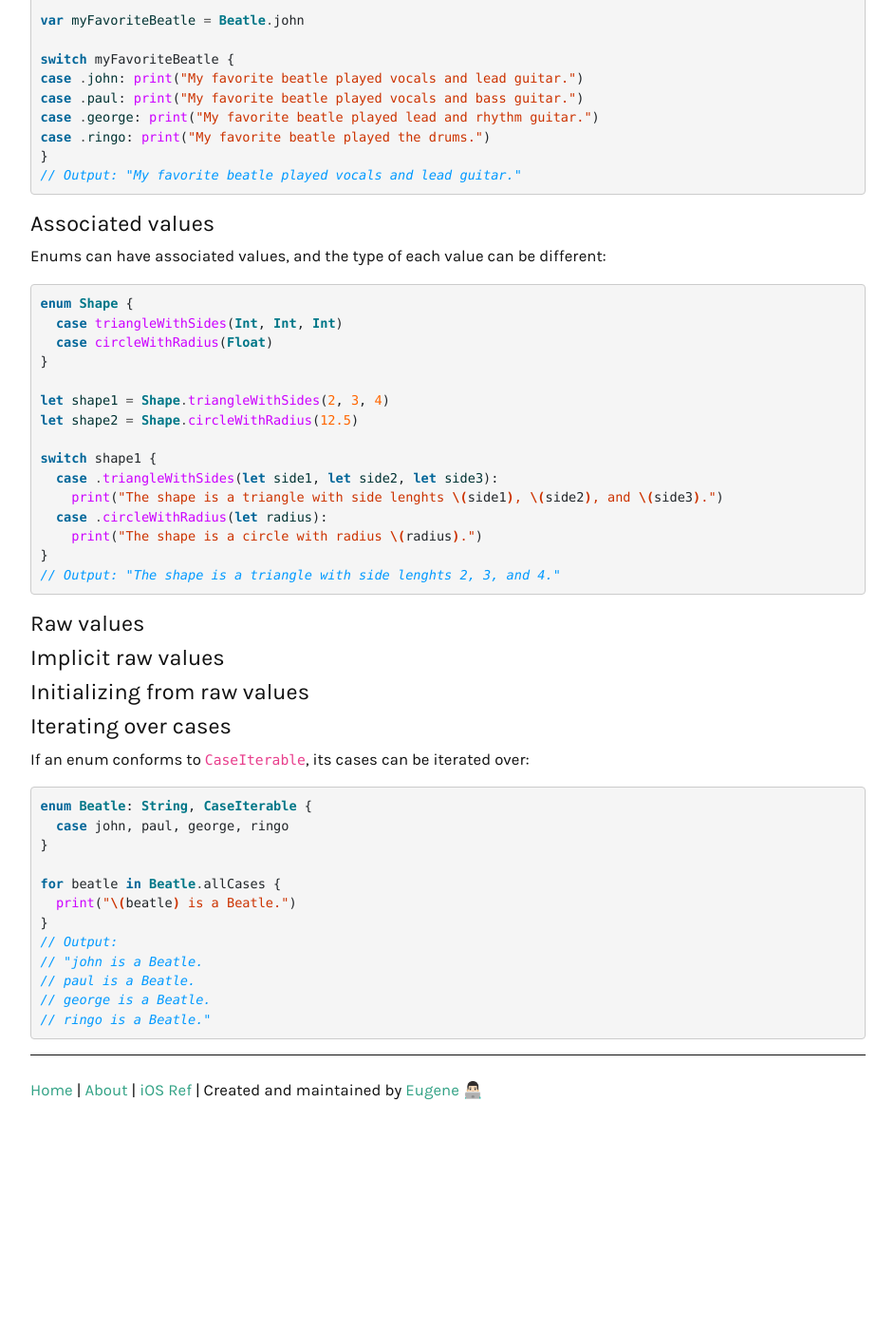
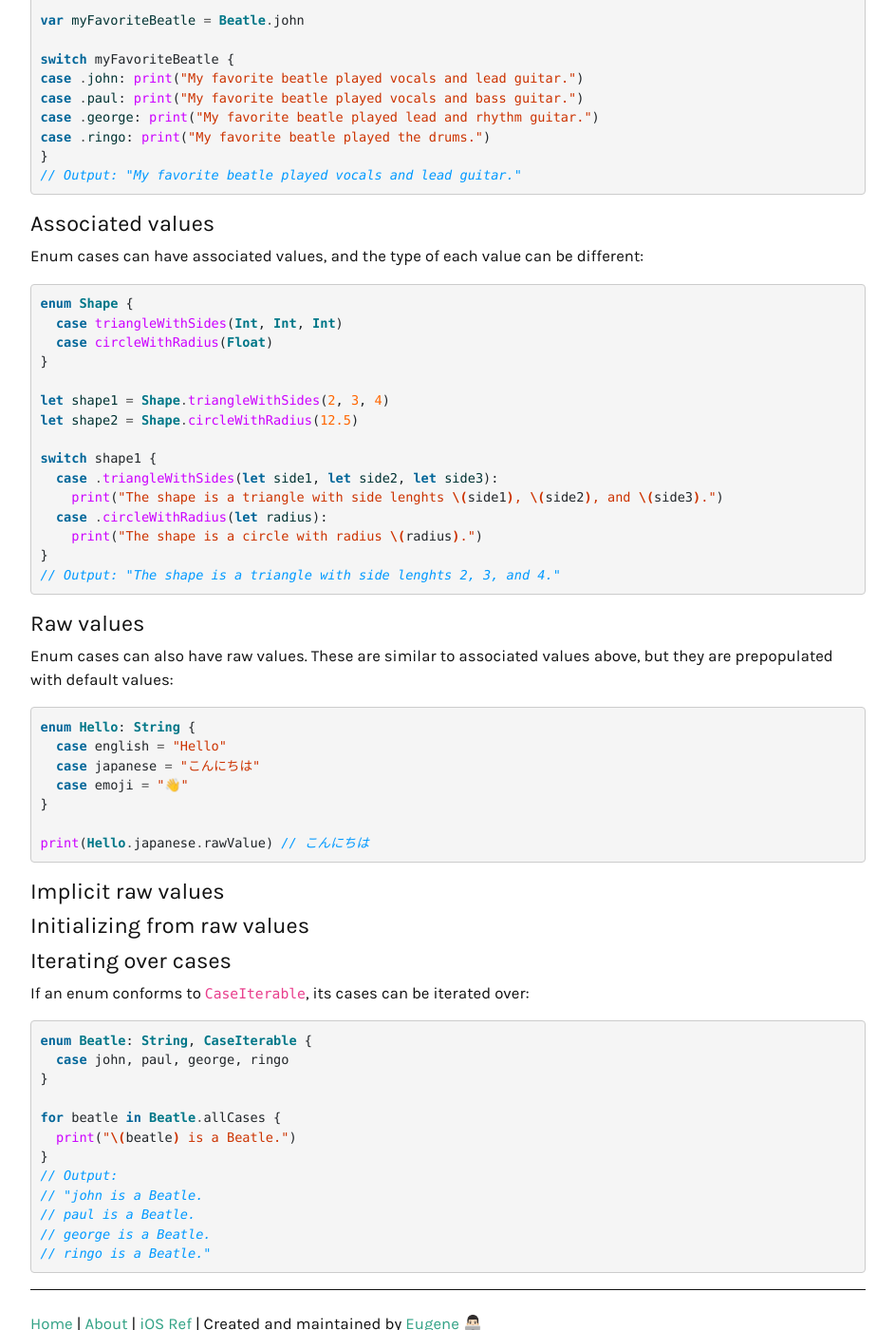
Before and after one commit to ebelinski/swiftly, a Jekyll site: the page built from enums.md, in a window 1280 px wide and 1400 px high, scrolled down 938 px. Shown: the whole window at 95% size, without its empty margins (168-1111 px from the left). Built offline with Jekyll 4.4.1, drawn with Linux system fonts in a browser that asks for light colours; comment, search, counter and statistics services are not loaded; before the commit the page ends 2122 px from its top, so only the background shows below that.

Commit message:
added raw values

````diff
--- a/enums.md
+++ b/enums.md
@@ -73,7 +73,7 @@ case .ringo: print("My favorite beatle played the drums.")
 
 ### Associated values
 
-Enums can have associated values, and the type of each value can be different:
+Enum cases can have associated values, and the type of each value can be different:
 
 ```swift
 enum Shape {
@@ -95,7 +95,17 @@ switch shape1 {
 
 ### Raw values
 
+Enum cases can also have raw values. These are similar to associated values above, but they are prepopulated with default values:
 
+```swift
+enum Hello: String {
+  case english = "Hello"
+  case japanese = "こんにちは"
+  case emoji = "👋"
+}
+
+print(Hello.japanese.rawValue) // こんにちは
+```
 
 ### Implicit raw values
 
````
